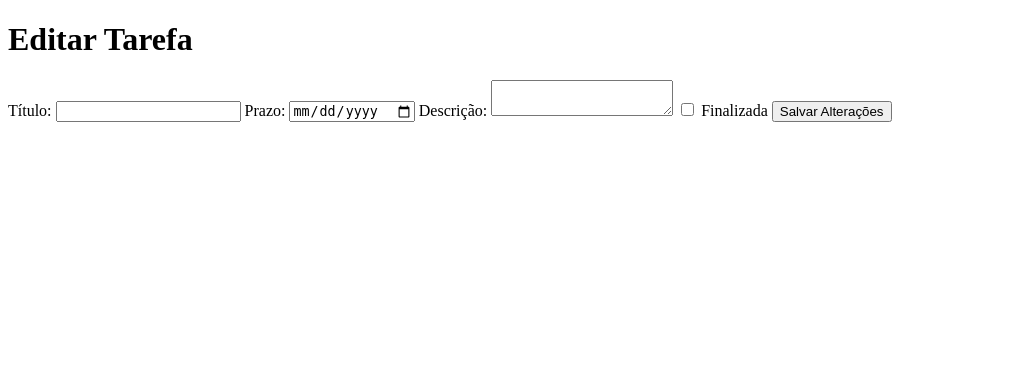
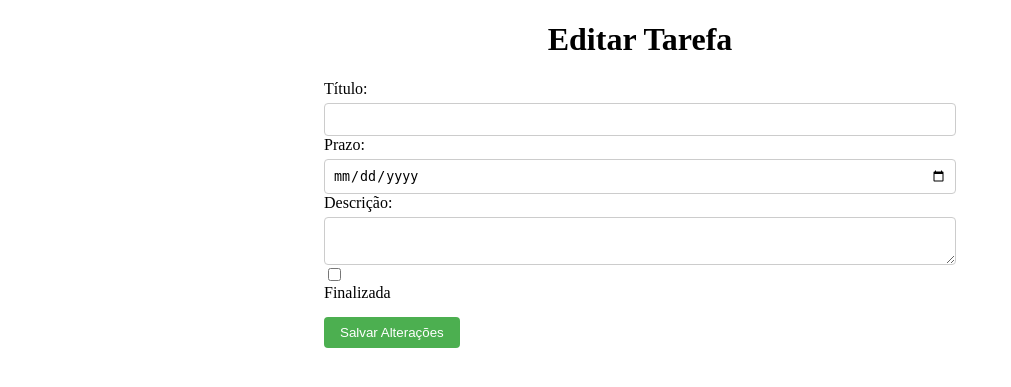
Before and after one commit to LucasReisDev/testearariwe, a Django app: template tasks/templates/tasks/edit_task.html in a window 1280 px wide. Shown: the top 387 px of the page, without its empty margins (0-1011 px from the left). Run offline with Django 5.2, Linux system fonts and the light colour scheme; the template is opened without the code that fills it, so the values that code supplies are empty.

Commit message:
mudancas no front

```diff
--- a/tasks/templates/tasks/edit_task.html
+++ b/tasks/templates/tasks/edit_task.html
@@ -6,7 +6,54 @@
   <title>Editar Tarefa</title>
 </head>
 <body>
-  <h1>Editar Tarefa</h1>
+  <style>
+/* Target the entire form */
+form {
+  display: flex; /* Arrange elements horizontally */
+  flex-wrap: wrap; /* Allow elements to wrap on smaller screens */
+  margin: 20px auto; /* Add margin and center horizontally */
+  width: 50%; /* Set a maximum width */
+}
+
+/* Style form labels */
+form label {
+  display: block; /* Display labels on their own line */
+  margin-bottom: 5px; /* Add space between labels and inputs */
+  width: 100%; /* Match the width of the input element (adjust as needed) */
+}
+
+/* Style form input elements (text, date, textarea) */
+form input[type="text"],
+form input[type="date"],
+form textarea {
+  width: 100%; /* Match the width of the label */
+  padding: 8px; /* Add padding for better readability */
+  border: 1px solid #ccc; /* Light border */
+  border-radius: 4px; /* Rounded corners */
+}
+
+/* Style the checkbox */
+form input[type="checkbox"] {
+  margin-right: 5px; /* Add space between checkbox and label */
+}
+
+/* Style the checkbox label */
+form label[for="edit-finalizada"] {
+  display: inline; /* Display inline with the checkbox */
+}
+
+/* Style the submit button */
+form button {
+  background-color: #4CAF50; /* Green color */
+  color: white;
+  padding: 8px 16px;
+  border: none;
+  border-radius: 4px;
+  cursor: pointer; /* Indicate clickable button */
+  margin-top: 10px; /* Add space above the button */
+}
+  </style>
+  <h1 style="text-align: center;">Editar Tarefa</h1>
   <form id="editForm" method="post">
     {% csrf_token %}
     <label for="edit-titulo">Título:</label>
```
Also changed, not shown: tasks/templates/tasks/index.html (+46 -2 lines).
